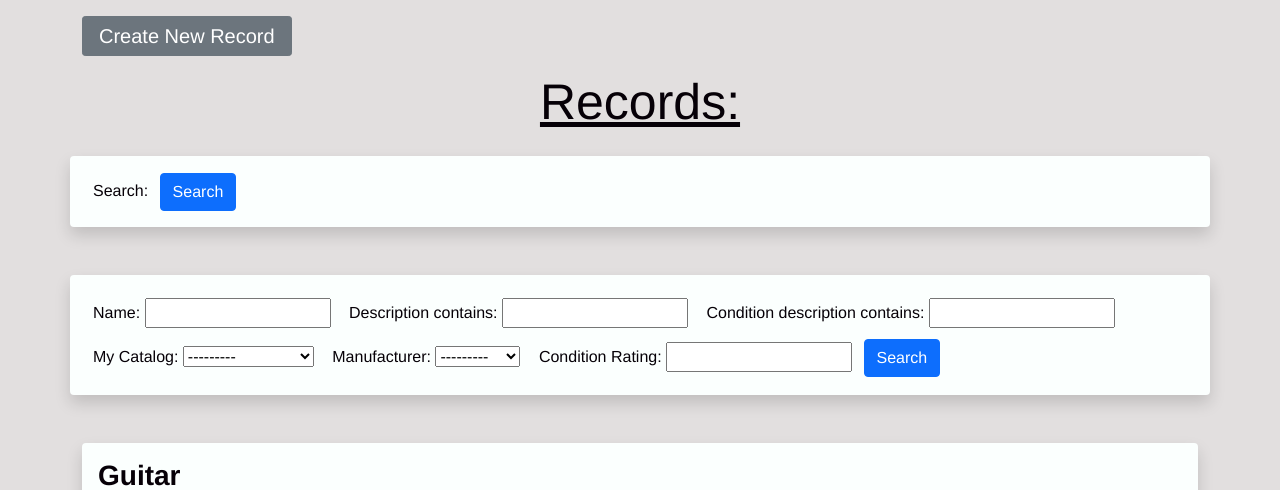
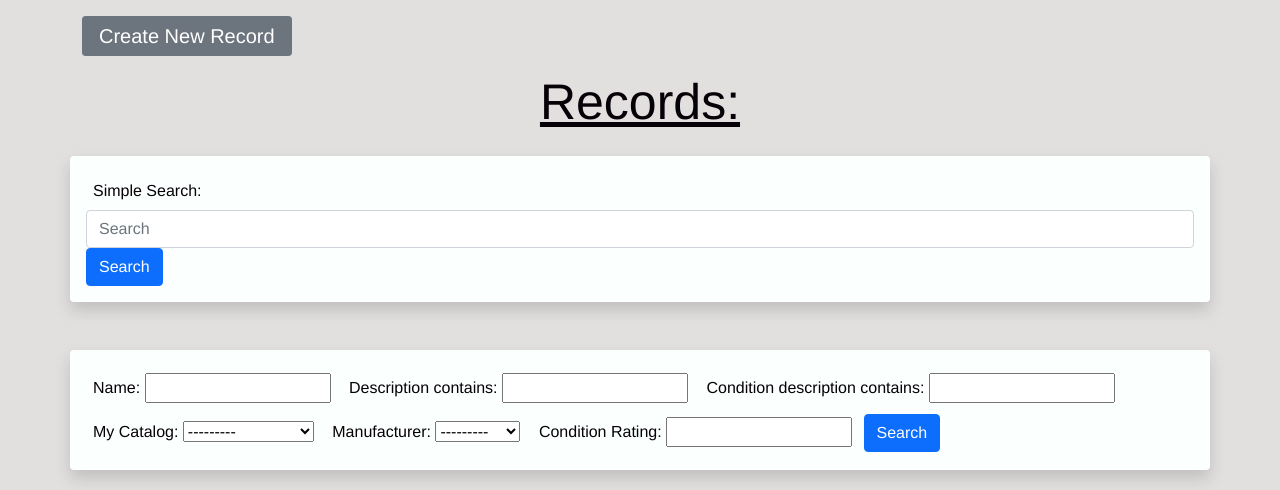
Before and after one commit to CollectioProject/catalog_sys, a Django app: page /search/ in a window 1280 px wide. Shown: the part 106-596 px from the top of the page. Run offline with Django 3.2, Linux system fonts and the light colour scheme; a user stored in the database is signed in; data comes from the database, SQL or seed files in the repository.

Commit message:
Added simplified search bar but it's not working yet

```diff
--- a/catalog/filters.py
+++ b/catalog/filters.py
@@ -10,7 +10,7 @@ class RecordFilter(django_filters.FilterSet):
     description = CharFilter(field_name='description', lookup_expr='icontains')
     condition_description = CharFilter(field_name='condition_description', lookup_expr='icontains')
     name = CharFilter(field_name='name', lookup_expr='icontains')
-    simpleSearch = CharFilter
+    #simpleSearch = CharFilter
 
     class Meta:
         model = Record
--- a/catalog/templates/catalog/recordlist.html
+++ b/catalog/templates/catalog/recordlist.html
@@ -26,16 +26,24 @@
 
     <div class="row">
         <div class="shadow p-3 mb-3 bg-dark rounded">
+           <!--<form class="record-form" method="POST" action="{% url 'simple-search' %}">-->
             <form class="record-form" method="POST" action="">
                 {% csrf_token %}
-                <label>Search:
+                <label>Simple Search:
                 </label>
+                <input class="form-control me-2" type="search" placeholder="Search" aria-label="Simple Search" name="searched">
                 {{ searchForm.searchString }}
                 <button class="btn btn-primary" type="submit">Search</button>
             </form>
         </div>
     </div>
     <br>
+
+    {%  if searched %}
+        {% for result in searched %}
+            {{ result }}<br/>
+        {% endfor %}
+    {% endif %}
 
     {% if myFilter %}
         <div class="row">
--- a/catalog/views.py
+++ b/catalog/views.py
@@ -39,6 +39,32 @@ def recordList(request, cr):
 
 @login_required(login_url='/login')
 def simpleSearch(request):
+    if request.method == "POST":
+        searched = SearchForm(request.POST('searched'))
+        results = Record.objects.filter(name__contains=searched)
+        results += Record.objects.filter(description__contains=searched)
+        results += Record.objects.filter(condition_description__contains=searched)
+
+        context = {
+            'results': results,
+            'searched': searched,
+        }
+
+        return render(request, 'catalog/recordlist.html', context)
+
+    '''if request.method == 'GET':
+        searchForm = request.GET.get('simpleSearch')
+        posts = Record.objects.all().filter(name=search)
+        posts += Record.objects.all().filter(description=search)
+        posts += Record.objects.all().filter(condition_description=search)
+
+    context = {
+        'posts': posts,
+        'searchForm': searchForm,
+    }
+    return render(request, 'catalog/recordlist.html', context)
+
+
     if request.method == 'POST':
         searchForm = SearchForm(request.POST)
         if searchForm.is_valid():
@@ -47,7 +73,7 @@ def simpleSearch(request):
 
     else:
         searchForm = SearchForm()
-    '''search = request.GET.get('simpleSearch')
+    search = request.GET.get('simpleSearch')
             if request.user.is_superuser:
                 if request.method == 'GET':
                     posts = Record.objects.all().filter(name=search)
@@ -57,7 +83,7 @@ def simpleSearch(request):
                 if request.method == 'GET':
                     posts = Record.objects.filter(name=search, my_catalog__created_by=request.user)
                     posts += Record.objects.filter(description=search, my_catalog__created_by=request.user)
-                    posts += Record.objects.filter(condition_description=search, my_catalog__created_by=request.user)'''
+                    posts += Record.objects.filter(condition_description=search, my_catalog__created_by=request.user)
 
 
     context = {
@@ -65,7 +91,7 @@ def simpleSearch(request):
         'searchForm': searchForm,
     }
     # render gets the recordlist.html file from the folder in catalog/templates/catalog
-    return render(request, 'catalog/recordlist.html', context)
+    return render(request, 'catalog/recordlist.html', context)'''
 
 
 @login_required(login_url='/login')
```
